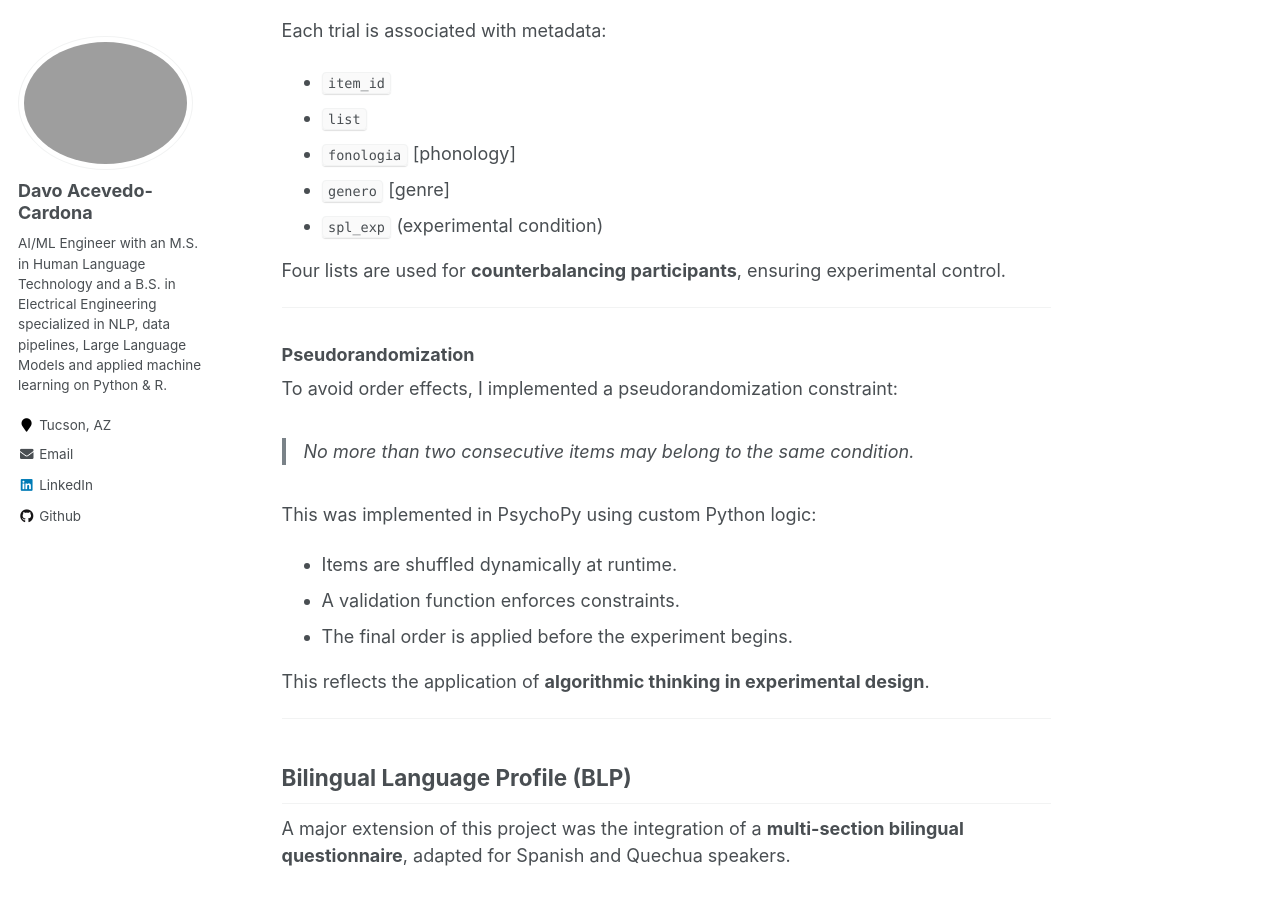
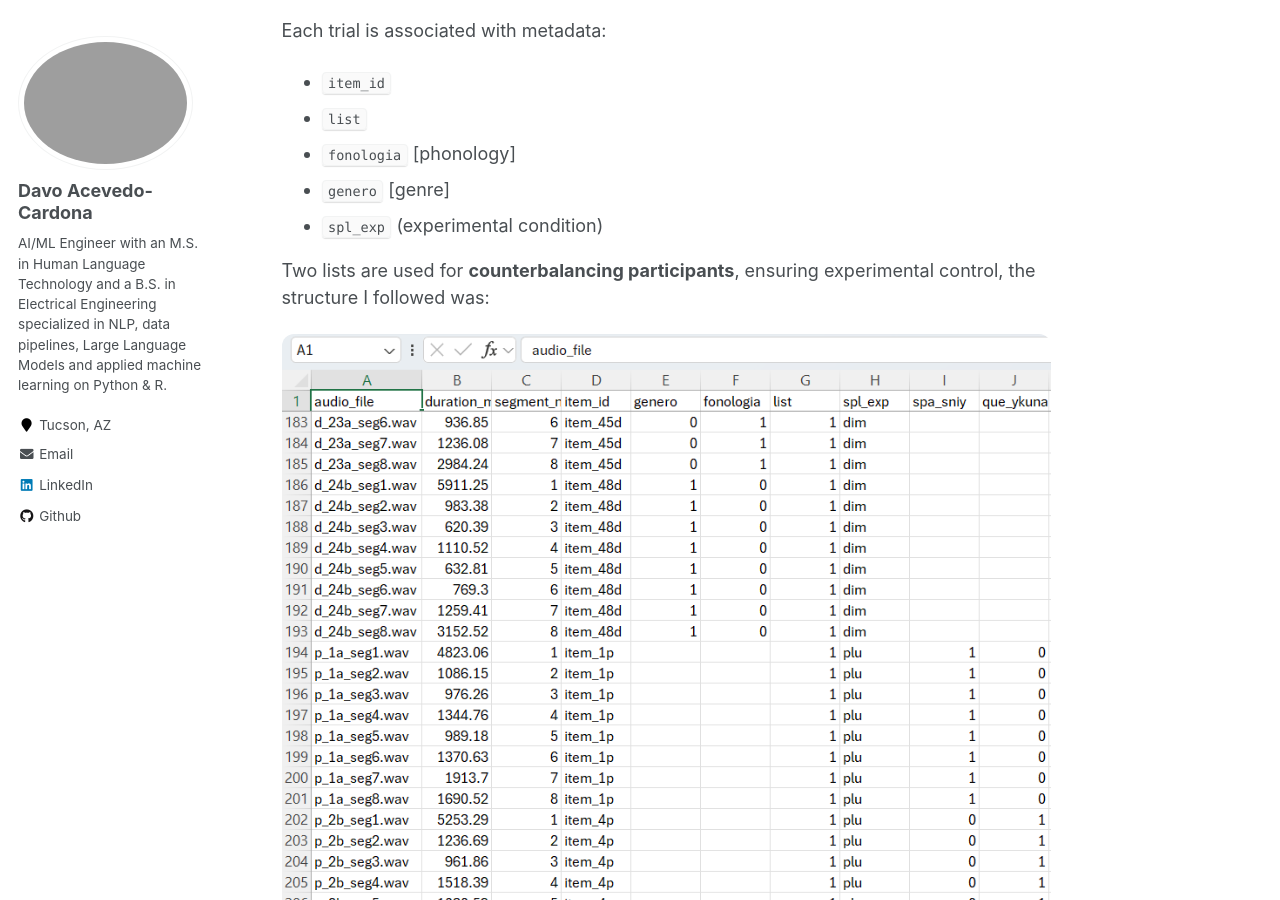
Before and after one commit to lldavoll/lldavoll.github.io, a Jekyll site: the page built from _portfolio/spl_experiment.md, in a window 1280 px wide and 900 px high, scrolled down 3035 px. Built offline with Jekyll 4.4.1, drawn with Linux system fonts in a browser that asks for light colours.

Commit message:
Update spl_experiment.md

```diff
--- a/_portfolio/spl_experiment.md
+++ b/_portfolio/spl_experiment.md
@@ -92,8 +92,12 @@ Each trial is associated with metadata:
 - `genero` [genre]
 - `spl_exp` (experimental condition)
 
-Four lists are used for **counterbalancing participants**, ensuring experimental control.
+Two lists are used for **counterbalancing participants**, ensuring experimental control, the structure I followed was:
 
+<p align="center">
+  <img src="/images/stimuli.png"
+       style="width: 100%; max-width: 800px; height: auto; border-radius: 12px;">
+</p>
 ---
 
 ### Pseudorandomization
```
